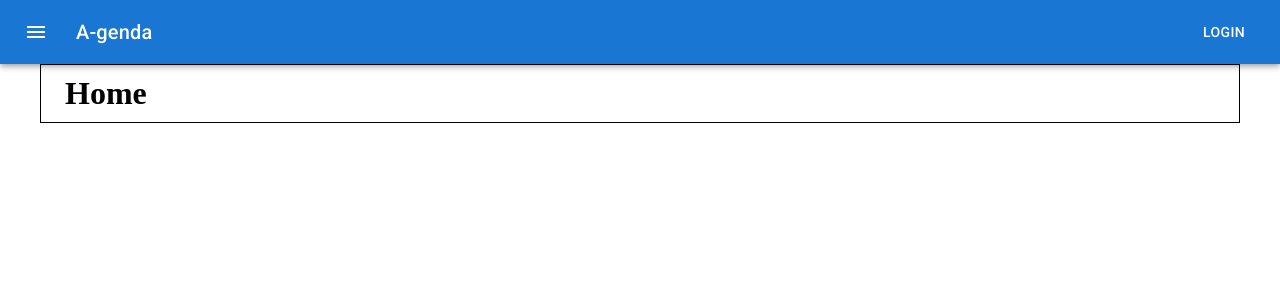
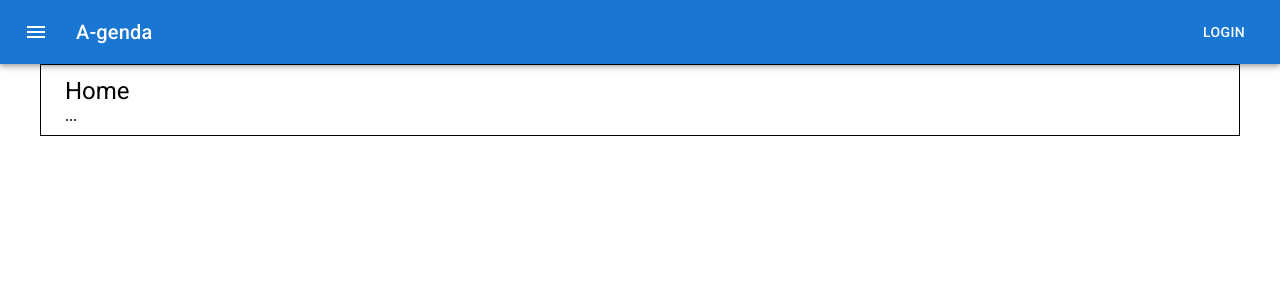
Before and after one commit to devlucianogomes/CRUD-React-Material-UI-, a React (Create React App) app: page / in a window 1280 px wide. Shown: the top 300 px of the page. Built offline with nearby package versions, Linux system fonts and the light colour scheme.

Commit message:
Adicionando templates de page e configurando o estilo da listagem de usuarios

```diff
--- a/package.json
+++ b/package.json
@@ -12,6 +12,7 @@
     "@testing-library/react": "^12.0.0",
     "@testing-library/user-event": "^13.2.1",
     "axios": "^0.26.0",
+    "classnames": "^2.3.1",
     "react": "^17.0.2",
     "react-dom": "^17.0.2",
     "react-router-dom": "5.2.0",
--- a/src/App.js
+++ b/src/App.js
@@ -6,6 +6,7 @@ import "./index.css";
 import Home from "./Pages/Home";
 import Customers from "./Pages/Customers";
 import TemplateDefault from "./Templates/Default";
+import TemplatePage from "./Templates/Page";
 
 const App = () => {
   return (
@@ -13,10 +14,10 @@ const App = () => {
       <Router>
         <Switch>
           <Route path="/customers">
-            <Customers />
+            <TemplatePage title="Customers" Component={Customers} />
           </Route>
           <Route path="/">
-            <Home />
+            <TemplatePage title="Home" Component={Home} />
           </Route>
         </Switch>
       </Router>
--- a/src/Components/CustomerCard.js
+++ b/src/Components/CustomerCard.js
@@ -12,7 +12,7 @@ import ShareIcon from "@mui/icons-material/Share";
 // Passe por props, o que devera ser recebido de informações providas da api
 const CustomerCard = ({ name, lastname, email, avatar, className }) => {
   return (
-    <Card sx={{ maxWidth: 345 }}>
+    <Card sx={{ maxWidth: 345, margin: "20px auto" }}>
       <CardHeader
         avatar={
           <Avatar sx={{ bgcolor: red[500] }} src={avatar} aria-label="recipe">
--- a/src/Pages/Customers.js
+++ b/src/Pages/Customers.js
@@ -28,11 +28,11 @@ const Customers = () => {
 
   return (
     <>
-      <h1>Customers</h1>
       <Grid container>
         {customers.map((item) => (
           <Grid item xs={12} md={6} lg={4}>
             <CustomerCard
+              name={item.first_name}
               lastname={item.last_name}
               email={item.email}
               avatar={item.avatar}
--- a/src/Pages/Home.js
+++ b/src/Pages/Home.js
@@ -1,7 +1,7 @@
 import React from "react";
 
 const Home = () => {
-  return <h1>Home</h1>;
+  return <p>...</p>;
 };
 
 export default Home;
--- /dev/null
+++ b/src/Templates/Page.js
@@ -0,0 +1,25 @@
+// Template padrão para exibição de dados
+import React from "react";
+
+import { makeStyles } from "@material-ui/styles";
+import { Typography } from "@mui/material";
+
+// Estilo do container
+const useStyles = makeStyles(() => ({
+  container: {
+    padding: "10px 0",
+  },
+}));
+
+const Page = ({ title, Component }) => {
+  return (
+    <>
+      <Typography variant="h5" component="h5">
+        {title}
+      </Typography>
+      <Component />
+    </>
+  );
+};
+
+export default Page;
```
Also changed, not shown: 1 other file (tests, documents, lock files or other folders).
